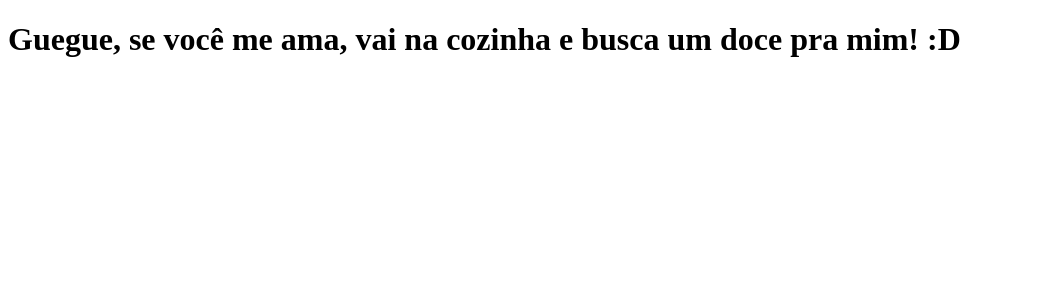
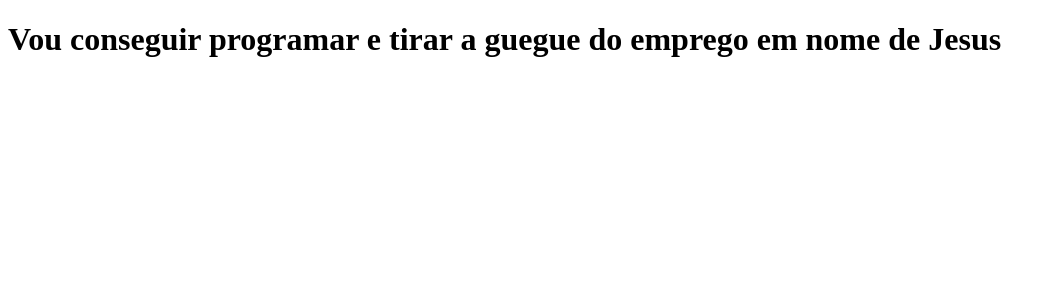
Before and after one commit to devrocha03/rocha.dev, a Next.js app: page / in a window 1280 px wide. Shown: the top 300 px of the page, without its empty margins (0-1056 px from the left). Built offline with nearby package versions, Linux system fonts and the light colour scheme.

Commit message:
nova frase

```diff
--- a/pages/index.js
+++ b/pages/index.js
@@ -1,5 +1,5 @@
 function Home() {
-    return <h1>Guegue, se você me ama, vai na cozinha e busca um doce pra mim! :D </h1>
+    return <h1>Vou conseguir programar e tirar a guegue do emprego em nome de Jesus</h1>
 
 }
 
```
